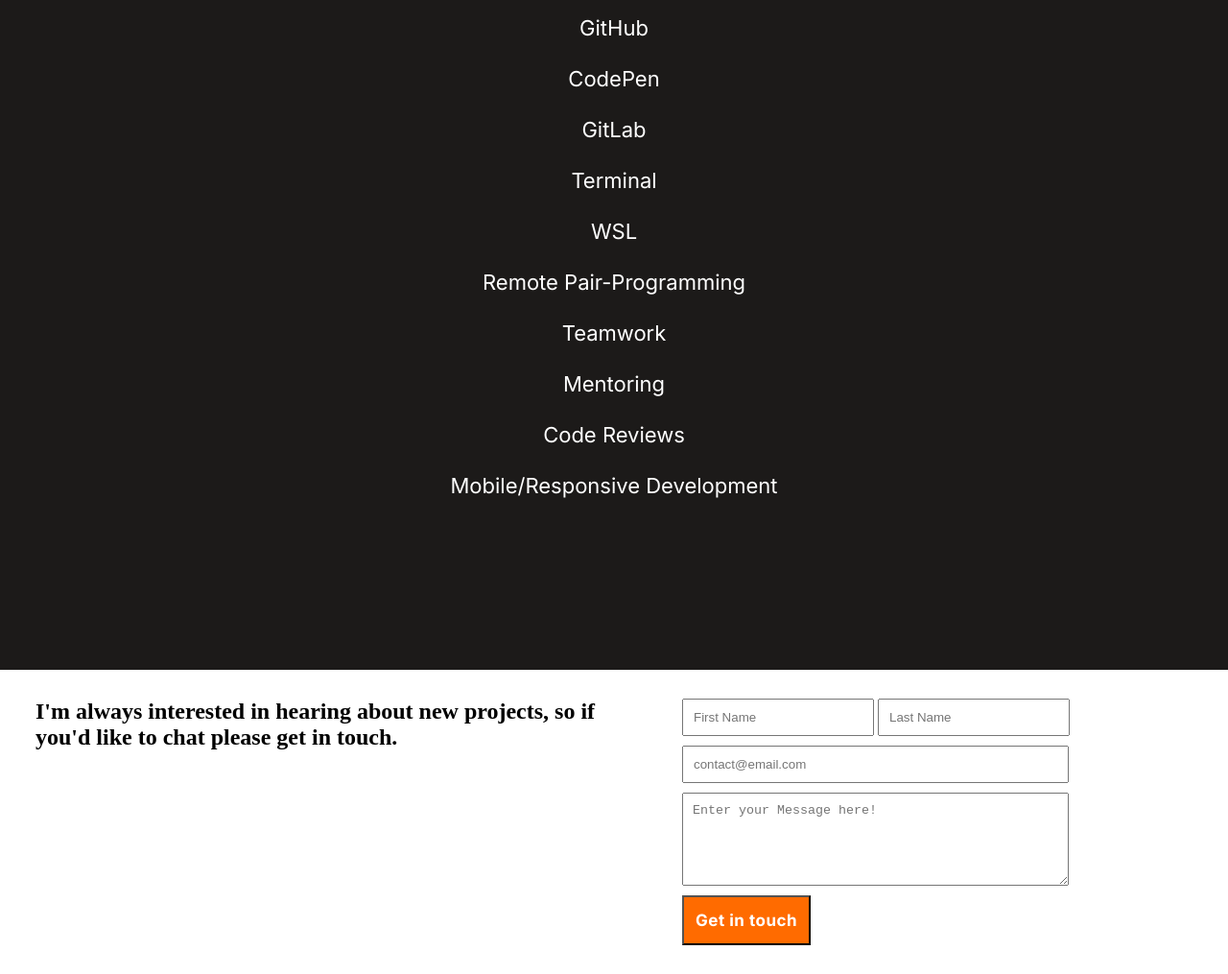
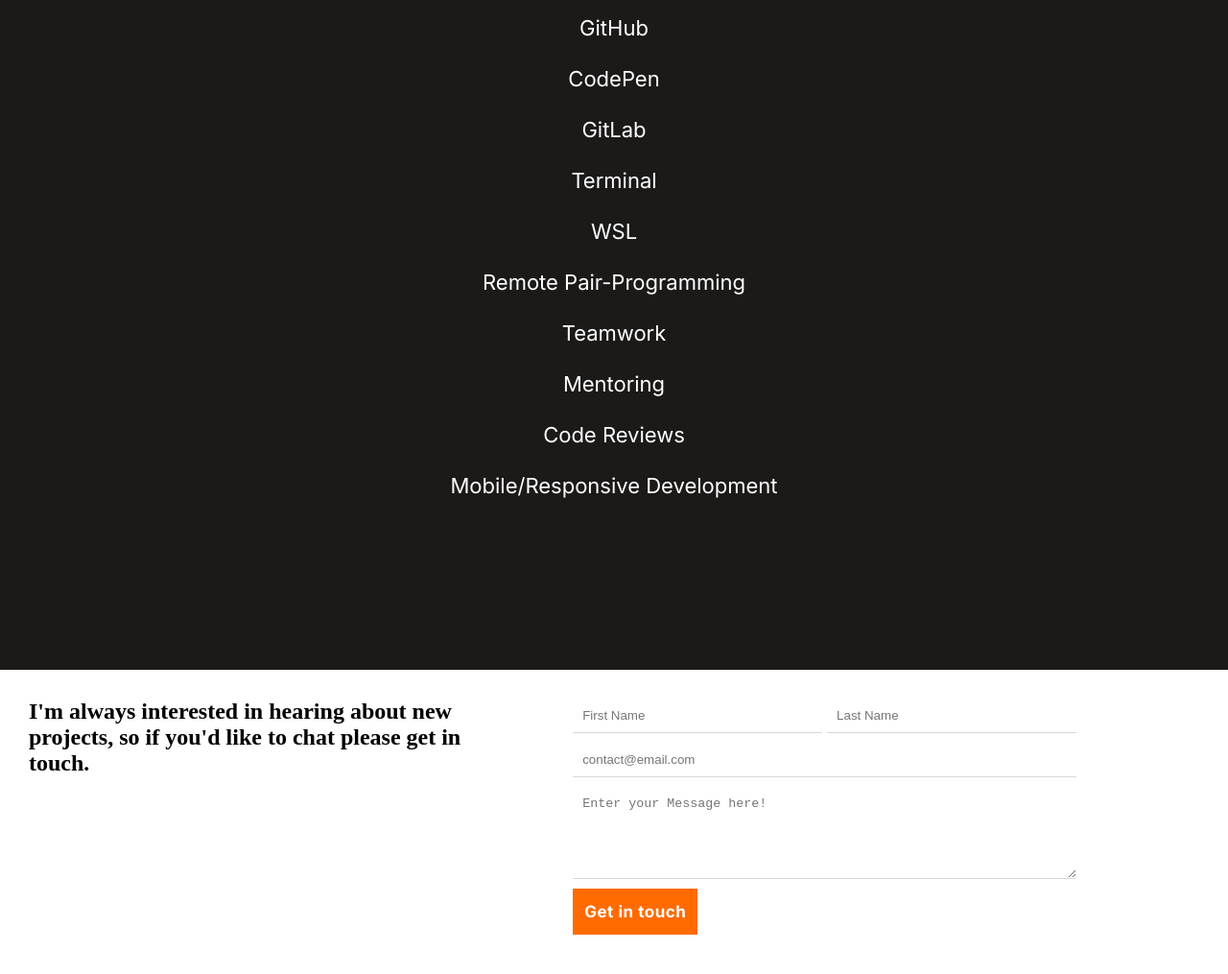
Before and after one commit to Ismailco/CR-Contact-form, a plain HTML site: page index.html in a window 1280 px wide. Shown: the part 6009-7024 px from the top of the page at 96% size. Drawn offline with Linux system fonts and the light colour scheme.

Commit message:
Fix Styleing

```diff
--- a/css/main.css
+++ b/css/main.css
@@ -350,21 +350,41 @@ input {
   padding: 10px;
 }
 
+.name-inputs {
+  width: 41vw;
+  display: flex;
+}
+
 .name-inputs > input {
-  width: 200px;
+  width: 50%;
+  border: none;
+  border-bottom: 1px solid rgba(62, 62, 62, 0.2);
+  outline: none;
+}
+
+.name-inputs > input:nth-child(1) {
+  margin-right: 5px;
 }
 
 .email {
   margin-top: 10px;
-  width: 403px;
+  width: 41vw;
+  border: none;
+  border-bottom: 1px solid rgba(62, 62, 62, 0.2);
+  outline: none;
 }
 
 textarea {
   margin-top: 10px;
-  width: 403px;
+  width: 41vw;
   padding: 10px;
+  border: none;
+  border-bottom: 1px solid rgba(62, 62, 62, 0.2);
+  outline: none;
 }
 
-.form > button {
+.submit-button {
   margin-top: 10px;
+  outline: nonn;
+  border: none;
 }
--- a/index.html
+++ b/index.html
@@ -194,7 +194,7 @@
           </div>
           <input class="email" type="email" name="email" id="email" placeholder="contact@email.com"/>
           <textarea name="message" id="message" cols="10" rows="5" placeholder="Enter your Message here!"></textarea>
-          <button type="submit" class="link">Get in touch</button>
+          <button type="submit" class="link submit-button">Get in touch</button>
         </form>
       </div>
     </main>
```
